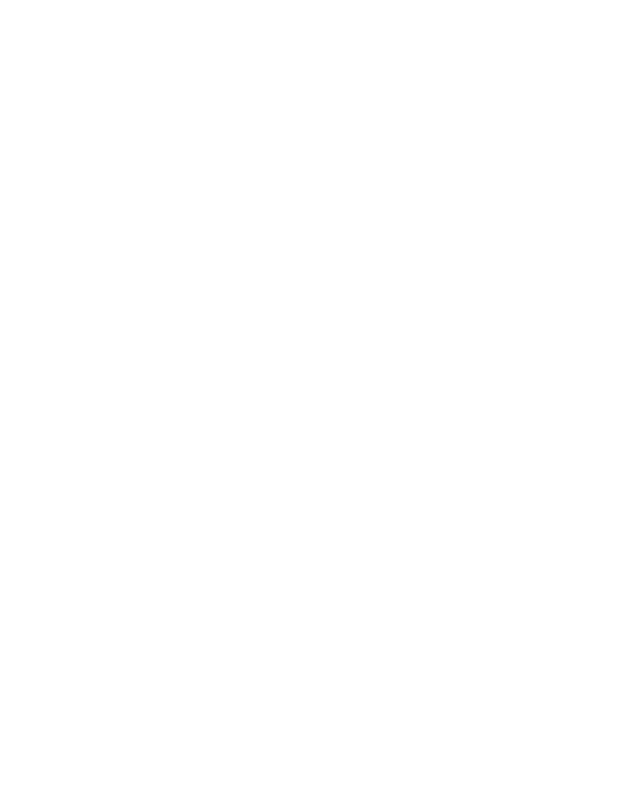
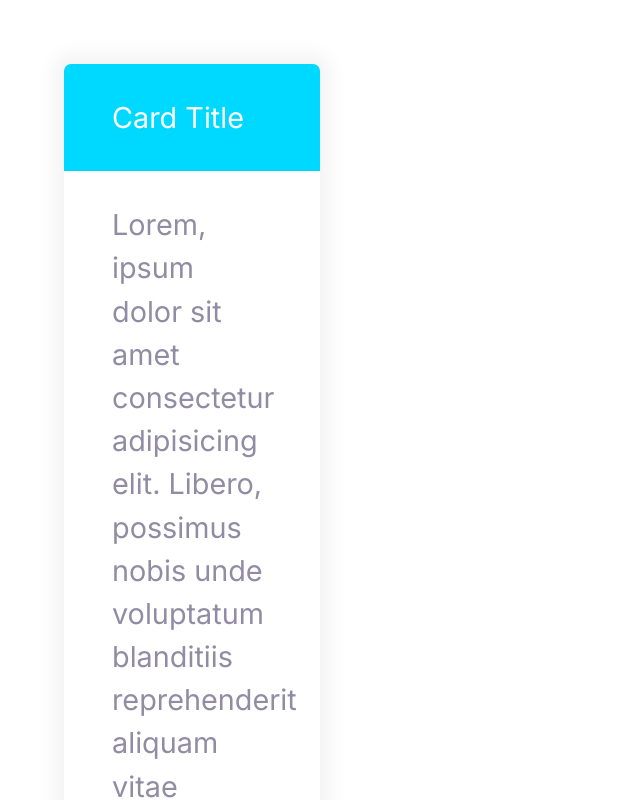
Before and after one commit to philiphbk/moshify, a plain HTML site: page index.html in a window 1280 px wide. Shown: the top 800 px of the page, without its empty margins (0-640 px from the left). Drawn offline with Linux system fonts and the light colour scheme.

Commit message:
Define Card Component.

```diff
--- a/css/styles.css
+++ b/css/styles.css
@@ -279,3 +279,25 @@ a {
     font-size: 1.5rem;
   }
 }
+
+/* Cards */
+.card {
+  border-radius: 7px;
+  box-shadow: 0px 0px 20px 10px #f3f3f3;
+  overflow: hidden;
+}
+
+.card__header,
+.card__body {
+  padding: 2rem 3rem;
+}
+
+.card--primary .card__header {
+  background: var(--color-primary);
+  color: #fff;
+}
+
+.card--secondary .card__header {
+  background: var(--color-secondary);
+  color: #fff;
+}
--- a/index.html
+++ b/index.html
@@ -14,5 +14,16 @@
     <link rel="stylesheet" href="css/normalize.css" />
     <link rel="stylesheet" href="css/styles.css" />
   </head>
-  <body></body>
+  <body>
+    <div style="width: 30%; padding: 4rem">
+      <div class="card card--secondary">
+        <header class="card__header">Card Title</header>
+        <div class="card__body">
+          Lorem, ipsum dolor sit amet consectetur adipisicing elit. Libero,
+          possimus nobis unde voluptatum blanditiis reprehenderit aliquam vitae
+          laborum earum optio.
+        </div>
+      </div>
+    </div>
+  </body>
 </html>
```
Also changed, not shown: components/card.html (added, +10 -0 lines).
